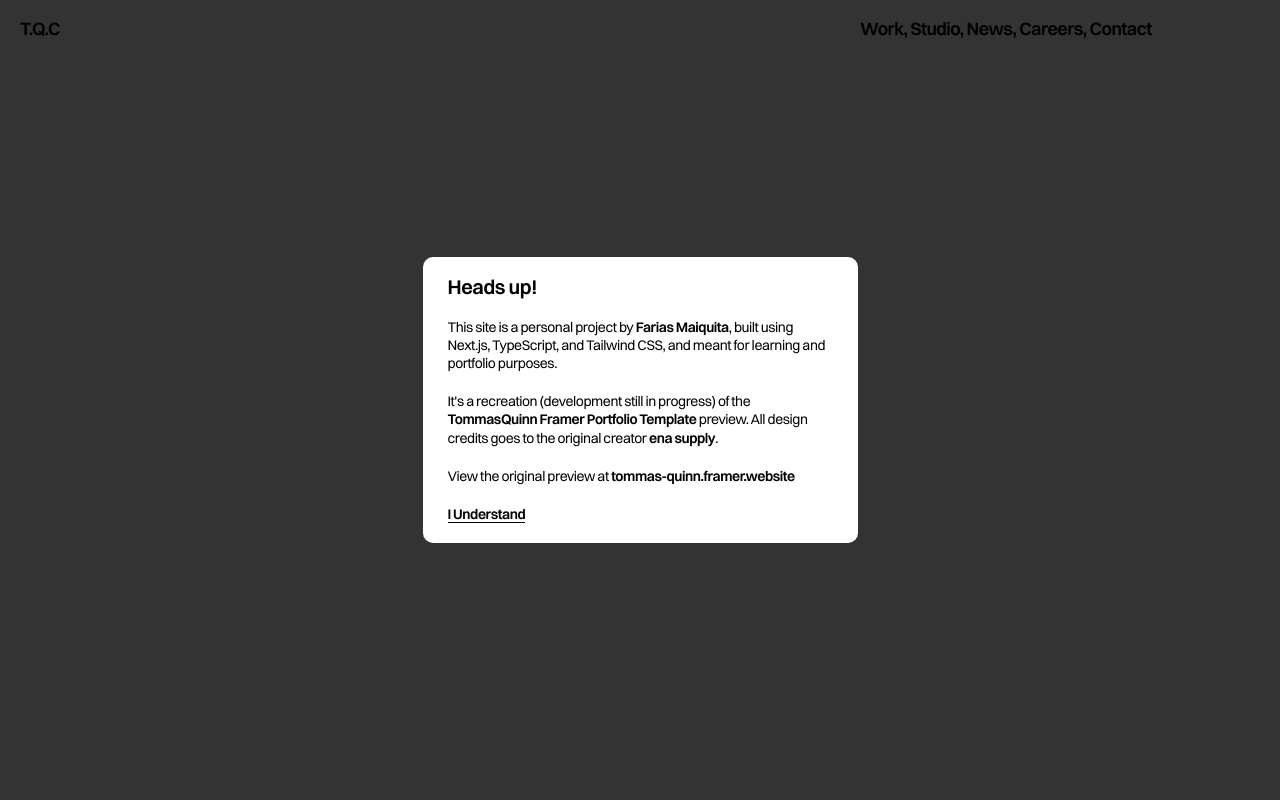
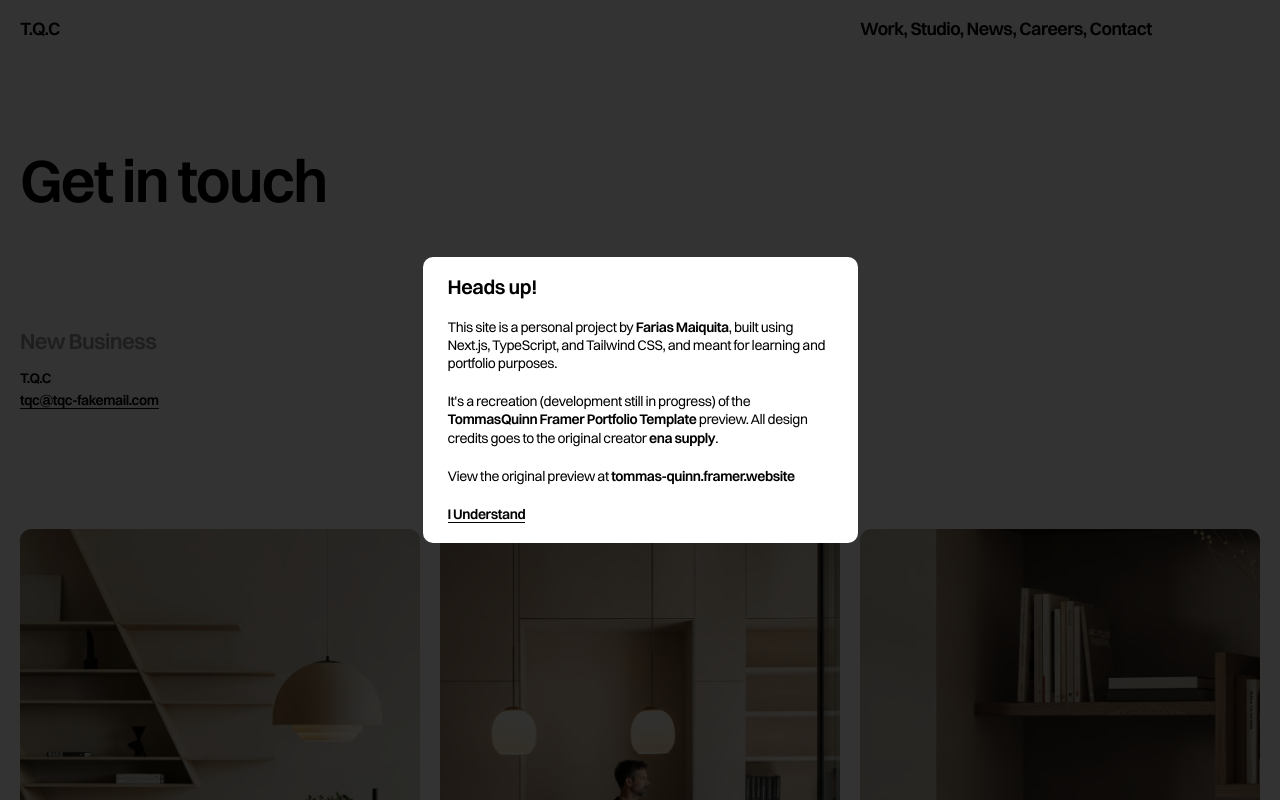
Before and after one commit to fariasmaiquita/tq-clone, a Next.js app: page /contact in a window 1280 px wide. Before the commit this address had no page. Built offline with nearby package versions, Linux system fonts and the light colour scheme; what tailwindcss-motion would draw is missing.

Commit message:
Add contact page.tsx

```diff
--- /dev/null
+++ b/src/app/(inner-pages)/contact/page.tsx
@@ -0,0 +1,52 @@
+import Link from "next/link";
+import FadeInImage from "@/app/components/FadeInImage";
+import {ContactData, LocationsData} from "@/app/data/ContactData";
+
+export default function ContactPage() {
+    return (
+        <main className="motion-translate-y-in-[-100px] motion-opacity-in-0 motion-duration-700 motion-delay-300">
+            <div className="min-[810px]:px-[20px] px-[15px] pt-[150px]">
+                <h2 className="min-[1200px]:text-[60px] min-[810px]:text-[48px] text-[38px] font-semibold tracking-[-.03em]">
+                    Get in touch
+                </h2>
+                <div className="mt-[120px] grid min-[810px]:grid-cols-3 grid-cols-1 gap-x-[20px] gap-y-[40px] font-semibold">
+                    {ContactData.map((item, index) => {
+                        return (
+                            <div key={index}>
+                                <div className="opacity-40 text-[22px] tracking-[-.03em]">
+                                    {item.sector}
+                                </div>
+                                <div className="mt-[19px]">
+                                    {item.name}
+                                </div>
+                                <Link href={`mailto:${item.email}`} className="mt-[6px] leading-[18px] relative inline-block group">
+                                    {item.email}
+                                    <div className="absolute bottom-0 w-full border-b origin-right transition-transform duration-500 ease-in-out group-hover:scale-x-0"></div>
+                                </Link>
+                            </div>
+                        )
+                    })}
+                </div>
+                <div className="min-[810px]:mt-[120px] mt-[40px] min-[810px]:mb-[200px] mb-[150px] grid min-[810px]:grid-cols-3 grid-cols-1 gap-x-[20px] gap-y-[40px]">
+                    {LocationsData.map((item, index) => {
+                        return (
+                            <div key={index}>
+                                <div className="rounded-[12px] overflow-hidden relative aspect-[0.77551] bg-black/40">
+                                    <FadeInImage src={item.imgSrc} sizes="(min-width: 810px) 33vw, 100vw" alt="" />
+                                </div>
+                                <div className="mt-[10px] font-semibold">
+                                    <div className="opacity-40">
+                                        {item.office}
+                                    </div>
+                                    <div className="mt-[5px]">
+                                        {item.address}
+                                    </div>
+                                </div>
+                            </div>
+                        )
+                    })}
+                </div>
+            </div>
+        </main>
+    )
+}
```
